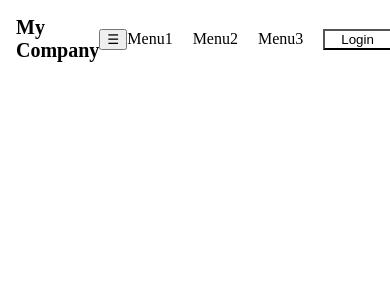
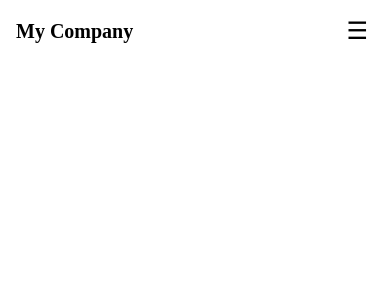
Before and after one commit to Dan1elWes/Mission_0_MA_NZ, a React (Vite) app: page / in a window 390 px wide. Shown: the top 300 px of the page. Built offline with nearby package versions, Linux system fonts and the light colour scheme.

Commit message:
using a media query to render display of the navbar items and burger menu

```diff
--- a/src/pages/Home/components/Navbar.jsx
+++ b/src/pages/Home/components/Navbar.jsx
@@ -14,7 +14,7 @@ export default function Navbar() {
       <button className={styles.navbarToggle} onClick={toggleMenu}>
       &#9776;
       </button>
-      <div className={styles.navbarLinks}>
+      <div className={`${styles.navbarLinks} ${menuOpen ? styles.open : ''}`}>
         <p>Menu1</p>
         <p>Menu2</p>
         <p>Menu3</p>
--- a/src/pages/Home/components/Navbar.module.css
+++ b/src/pages/Home/components/Navbar.module.css
@@ -23,3 +23,31 @@
     height: 30px;
     align-items: center;
   }
+
+  .navbarToggle {
+    display: none;
+    font-size: 1.5rem;
+    background: none;
+    border: none;
+  }
+
+  @media (max-width: 700px) {
+    .navbarToggle {
+      display: block; /* Show toggle button on smaller screens */
+    }
+
+    .navbarLinks {
+      display: none; /* Hide links by default on smaller screens */
+      flex-direction: column;
+      position: absolute;
+      top: 100%;
+      left: 0;
+      width: 100%;
+      background-color: #fff;
+      padding: 1rem;
+    }
+
+    .navbarLinks.open {
+      display: flex;
+    }
+  }
```
